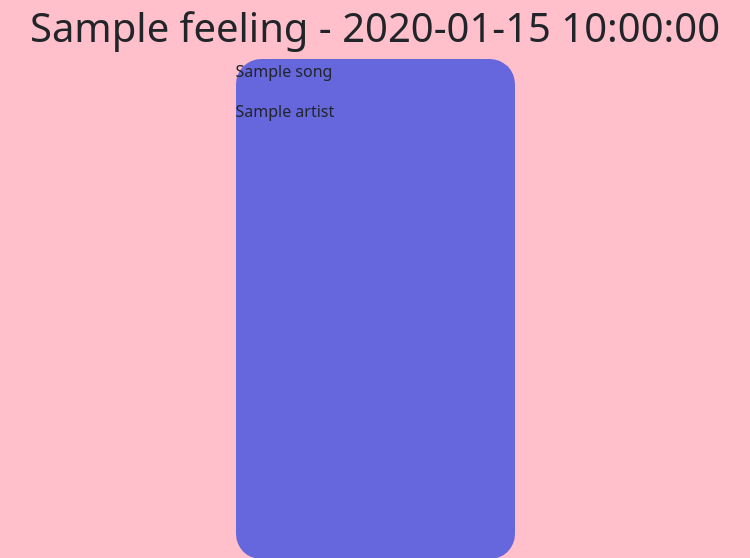
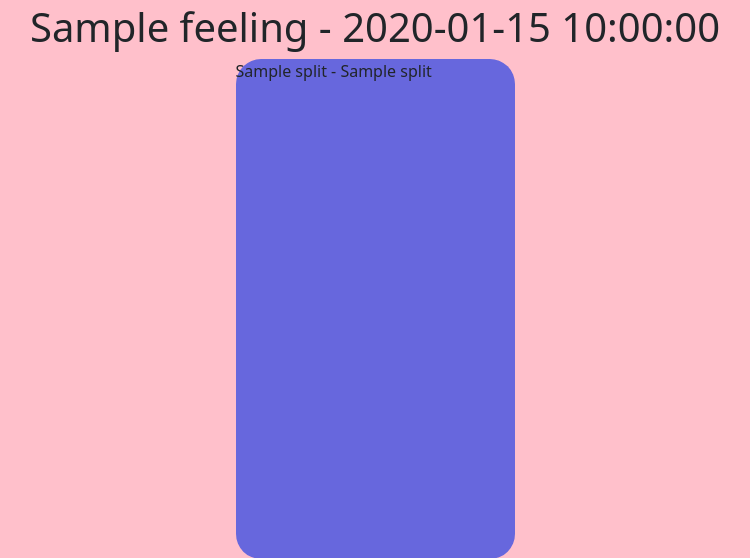
Before and after one commit to keppangithub/spotifeel, a Flask app: template templates/playlist.html in a window 1280 px wide. Shown: the part 76-634 px from the top of the page, without its empty margins (265-1015 px from the left). Run offline with Flask 3, Linux system fonts and the light colour scheme; the template is opened without the code that fills it: most values are stand-ins (such as "Sample title", 1, 10 or a date in 2020).

Commit message:
låtar skrivs ut

```diff
--- a/main.py
+++ b/main.py
@@ -91,9 +91,9 @@ def playlist():
         user.get_user_information()
         songs_for_playlist = promptGPT.create_playlist(feeling)
         new_playlist_id = user.create_new_playlist(user.user_id, f'{feeling.capitalize()} - {today}')
-        songs = user.add_to_playlist(new_playlist_id, songs_for_playlist)
+        user.add_to_playlist(new_playlist_id, songs_for_playlist)
 
-        return render_template('playlist.html', songs=songs, feeling=feeling, today=today)
+        return render_template('playlist.html', songs_for_playlist=songs_for_playlist, feeling=feeling, today=today)
 
 @app.route("/verify")
 def verify():
--- a/templates/playlist.html
+++ b/templates/playlist.html
@@ -31,14 +31,16 @@
     <h1 class="text-center">{{feeling}} - {{today}}</h1>
 
     <!--Carousell with playlist information-->
-    {% for song in songs %}
+    {% if songs_for_playlist%}
+    {% for songs in songs_for_playlist%}
     <div class="d-flex justify-content-center">
       <div class="playlist_item w-25">
-        <p id="song_title">{{ song.title }}</p>
-        <p id="song-artist">{{ song.artist }}</p>
+        {% set song = songs[0].split(',') %}
+        <p id="print_song">{{song[0]}} - {{song[1]}}</p>
       </div>
     </div>
-    {% endfor %}
+    {%endfor%}
+    {%endif%}
   </div>
 
   <!--JavaScript Bootstrap-->
```
